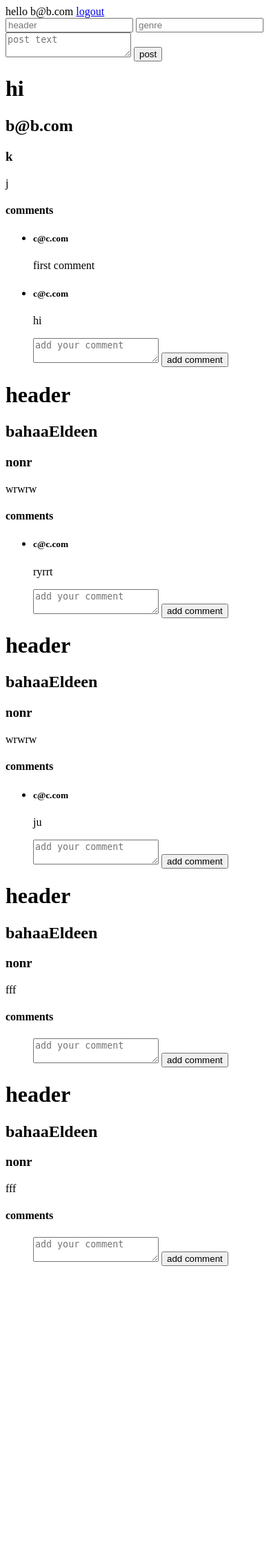
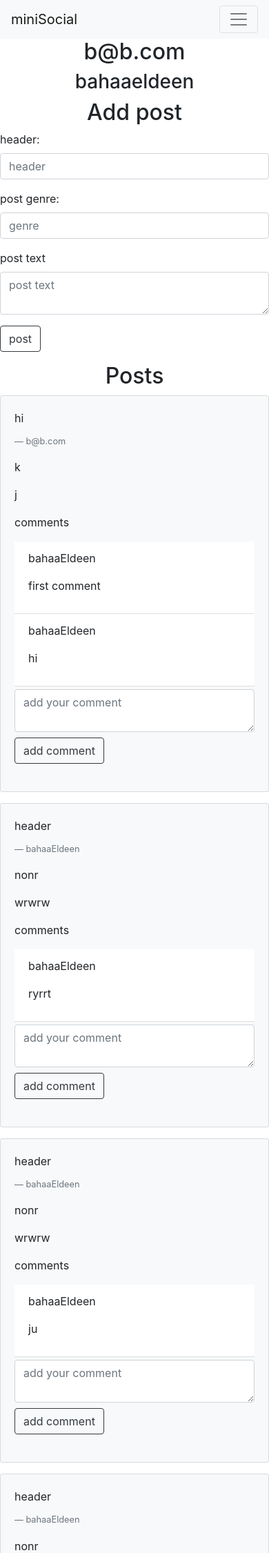
Before and after one commit to bahaaEldeen1999/miniSocial-django, a Django app: page / in a window 390 px wide. Shown: the top 2251 px of the page at 69% size. Before the commit the page ends 1835 px from the top, so only its background shows below. Run offline with Django 3.2, Linux system fonts and the light colour scheme; a user stored in the database is signed in; data comes from the database, SQL or seed files in the repository; both versions use the stored data as it was after the commit; some libraries are stand-ins or nearby versions.

Commit message:
add styles

```diff
--- a/social/views.py
+++ b/social/views.py
@@ -35,9 +35,9 @@
         post = post[0]
         comment = Comment.objects.create(post=post,user=request.user,text=text)
         return redirect('index')
+    return redirect('index')
 
 
-    return redirect('index')
 def getAllPosts():
     posts = Post.objects.all()
     data = []
--- a/templates/index.html
+++ b/templates/index.html
@@ -1,30 +1,83 @@
-hello {{ user.email }}
-<a href="/logout/">logout</a>
+
+<link rel="stylesheet" href="https://stackpath.bootstrapcdn.com/bootstrap/4.5.0/css/bootstrap.min.css" integrity="sha384-9aIt2nRpC12Uk9gS9baDl411NQApFmC26EwAOH8WgZl5MYYxFfc+NcPb1dKGj7Sk" crossorigin="anonymous">
+<script src="https://stackpath.bootstrapcdn.com/bootstrap/4.5.0/js/bootstrap.min.js" integrity="sha384-OgVRvuATP1z7JjHLkuOU7Xw704+h835Lr+6QL9UvYjZE3Ipu6Tp75j7Bh/kR0JKI" crossorigin="anonymous"></script>
+
+<style>
+    body,html{
+        margin: 0;
+        padding: 0;
+    }
+</style>
+
+
+<nav class="navbar navbar-expand-lg navbar-light bg-light">
+    <a class="navbar-brand" href="#">miniSocial</a>
+    <button class="navbar-toggler" type="button" data-toggle="collapse" data-target="#navbarSupportedContent" aria-controls="navbarSupportedContent" aria-expanded="false" aria-label="Toggle navigation">
+      <span class="navbar-toggler-icon"></span>
+    </button>
+
+    <div class="collapse navbar-collapse" id="navbarSupportedContent">
+      <ul class="navbar-nav ml-auto">
+        <li class="nav-item active">
+          <a class="nav-link" href="/">Home<span class="sr-only">(current)</span></a>
+        </li>
+        <li class="nav-item">
+            <a class="nav-link"href="/logout/">logout</a>
+          </li>
+        </ul>
+
+    </div>
+  </nav>
+
+
+<div class="row">
+    <div class="col-md-4 text-center">
+       <h2>  {{user.email}} </h2>
+       <h3>  {{user.username}} </h3>
+    </div>
+    <div class="col-md-8">
+        <h2 class="text-center">Add post</h2>
         <form method="post" action="/add-post/">
             {% csrf_token %}
-    <input type="text" name="header" placeholder="header" maxlength="50">
-    <input type="text" name="genre" placeholder="genre" maxlength="20">
-    <textarea name="text" placeholder="post text" maxlength="500"></textarea>
-    <input type="submit" value="post">
+            <label>header:</label>
+            <input type="text" name="header" placeholder="header" maxlength="50" class="form-control mb-3">
+            <label>post genre:</label>
+            <input type="text" name="genre" placeholder="genre" maxlength="20" class="form-control mb-3">
+            <label>post text</label>
+            <textarea name="text" placeholder="post text" maxlength="500" class="form-control mb-3"></textarea>
+            <input type="submit" value="post" class="btn btn-outline-dark">
         </form>
+        <h2 class="text-center">Posts</h2>
         {% for data in posts %}
-<h1>{{ data.0.header }}</h1>
-<h2>{{ data.0.user.email }}</h2>
-<h3>{{ data.0.genre }}</h3>
+        <div class="card bg-light mb-3">
+            <div class="card-body">
+                <p class="card-title">{{ data.0.header }}</p>
+                <p class="blockquote-footer">{{ data.0.user.email }}</p>
+                <p>{{ data.0.genre }}</p>
                 <p>{{ data.0.text }}</p>
-<h4>comments</h4>
-<ul>
+                <p>comments</p>
+                <ul class="list-group list-group-flush">
                     {% for comment in data.1 %}
-    <li>
-        <h5>{{comment.user}}</h5>
+                    <li  class="list-group-item">
+                        <p>{{comment.user.email}}</p>
                         <p>{{ comment.text }}</p>
                     </li>
                     {% endfor %}
                     <form method="post" action="/add-comment/">
                         {% csrf_token %}
-        <textarea name="comment" placeholder="add your comment" ></textarea>
-        <input type="text" hidden name="postId" value="{{data.0.id}}">
-        <input type="submit" value="add comment">
+                        <textarea name="comment" placeholder="add your comment" class="form-control mb-1 mt-1" ></textarea>
+                        <input type="text" hidden name="postId" value="{{data.0.id}}" >
+                        <input type="submit" value="add comment" class="btn btn-outline-dark mb-1 mt-1">
                     </form>
                 </ul>
+            </div>
+
+        </div>
+
         {% endfor %}
+    </div>
+</div>
+
+<script src="https://code.jquery.com/jquery-3.5.1.slim.min.js" integrity="sha384-DfXdz2htPH0lsSSs5nCTpuj/zy4C+OGpamoFVy38MVBnE+IbbVYUew+OrCXaRkfj" crossorigin="anonymous"></script>
+<script src="https://cdn.jsdelivr.net/npm/popper.js@1.16.0/dist/umd/popper.min.js" integrity="sha384-Q6E9RHvbIyZFJoft+2mJbHaEWldlvI9IOYy5n3zV9zzTtmI3UksdQRVvoxMfooAo" crossorigin="anonymous"></script>
+<script src="https://stackpath.bootstrapcdn.com/bootstrap/4.5.0/js/bootstrap.min.js" integrity="sha384-OgVRvuATP1z7JjHLkuOU7Xw704+h835Lr+6QL9UvYjZE3Ipu6Tp75j7Bh/kR0JKI" crossorigin="anonymous"></script>
```
Also changed, not shown: templates/registration/login.html (+12 -3 lines), templates/registration/signup.html (+14 -5 lines), db.sqlite3. Lines whose indentation alone changed are shown as unchanged.
